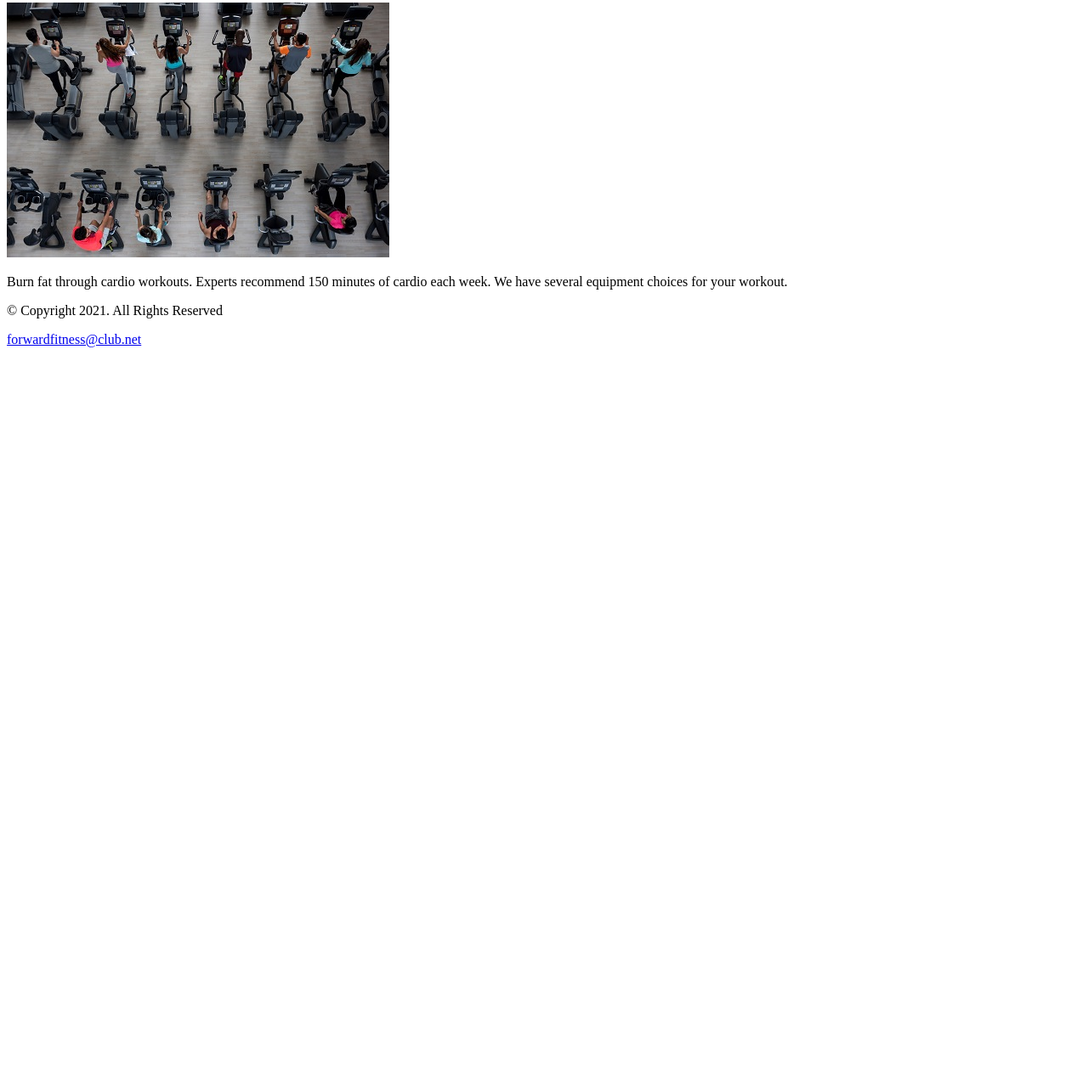
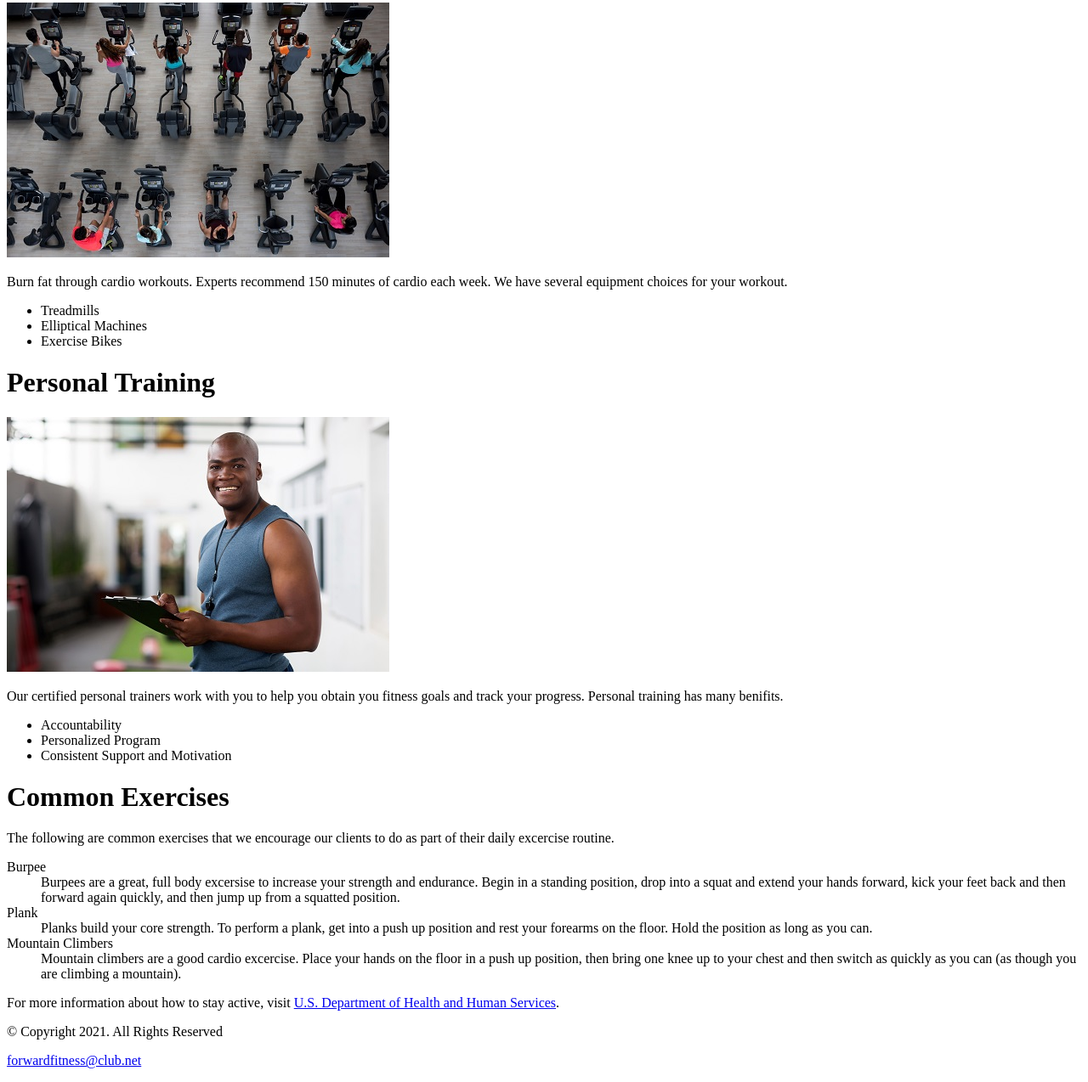
Before and after one commit to 144Fa23/ch3notes-dhaughey72, a plain HTML site: page about.html in a window 1280 px wide. Shown: the part 904-2178 px from the top of the page at 85% size. Before the commit the page ends 1329 px from the top, so only its background shows below. Drawn offline with Linux system fonts and the light colour scheme.

Commit message:
page 120

```diff
--- a/about.html
+++ b/about.html
@@ -45,9 +45,45 @@
                 <h1>Cardio</h1>
                 <img class="equip" src="images/people-workingout-machines.jpg" alt="Cardio Equipment" height="300" width="450">
                 <p>Burn fat through cardio workouts. Experts recommend 150 minutes of cardio each week. We have several equipment choices for your workout.</p>
+                <ul>
+                    <li>Treadmills</li>
+                    <li>Elliptical Machines</li>
+                    <li>Exercise Bikes</li>
+                </ul>
 
             </div>
 
+            <div id="training">
+
+                <h1>Personal Training</h1>
+                <img class="equip" src="images/personal-trainer.jpg" alt="Personal Training" height="300" width="450">
+                <p>Our certified personal trainers work with you to help you obtain you fitness goals and track your progress. Personal training has many benifits.</p>
+                <ul>
+                    <li>Accountability</li>
+                    <li>Personalized Program</li>
+                    <li>Consistent Support and Motivation</li>
+                </ul>
+
+            </div>
+
+            <div id="excercises">
+
+                <h1>Common Exercises</h1>
+                <p>The following are common exercises that we encourage our clients to do as part of their daily excercise routine.</p>
+                <dl>
+                    <dt>Burpee</dt>
+                    <dd>Burpees are a great, full body excersise to increase your strength and endurance. Begin in a standing position, drop into a squat and extend your hands forward, kick your feet back and then forward again quickly, and then jump up from a squatted position.</dd>
+
+                    <dt>Plank</dt>
+                    <dd>Planks build your core strength. To perform a plank, get into a push up position and rest your forearms on the floor. Hold the position as long as you can.</dd>
+
+                    <dt>Mountain Climbers</dt>
+                    <dd>Mountain climbers are a good cardio excercise. Place your hands on the floor in a push up position, then bring one knee up to your chest and then switch as quickly as you can (as though you are climbing a mountain).</dd>
+                </dl>
+
+                <p>For more information about how to stay active, visit <a href="https://www.hhs.gov/fitness/be-active/index.html" target="_blank">U.S. Department of Health and Human Services</a>.</p>
+
+            </div>
         </main>
 
         <!-- Use the footer area to add webpage footer content -->
```
